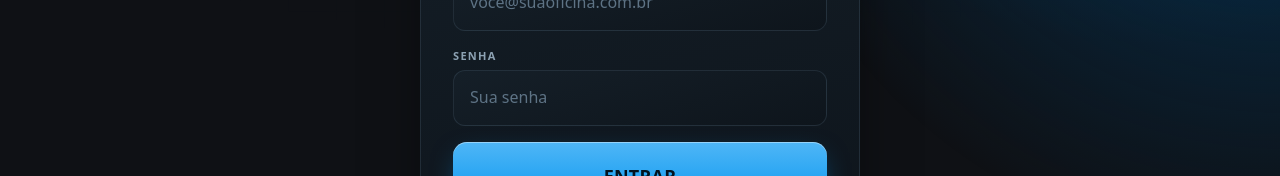
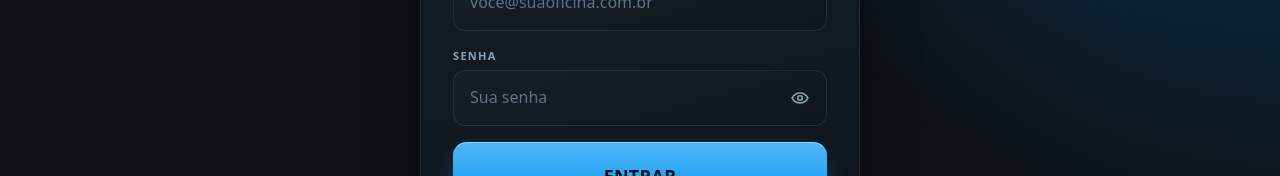
Before and after one commit to cezarhlima1/diegomensor, a Next.js app: page /login in a window 1280 px wide. Shown: the part 373-549 px from the top of the page. Built offline with nearby package versions, Linux system fonts and the light colour scheme.

Commit message:
ajuste senha calculadora

```diff
--- a/app/globals.css
+++ b/app/globals.css
@@ -693,6 +693,17 @@ a:focus-visible, button:focus-visible {
     background: rgba(240,88,76,.08); border: 1px solid rgba(240,88,76,.3); border-radius: 10px; padding: 11px 14px;
   }
 
+  .password-field { position: relative; }
+  .password-field .quiz-input { padding-right: 52px; }
+  .password-toggle {
+    position: absolute; top: 50%; right: 8px; transform: translateY(-50%);
+    display: grid; place-items: center; width: 38px; height: 38px; padding: 0;
+    color: var(--color-muted); background: transparent; border: 0; border-radius: 8px; cursor: pointer;
+    transition: color .2s ease, background .2s ease;
+  }
+  .password-toggle:hover { color: var(--color-blue); background: rgba(4,149,240,.08); }
+  .password-toggle:focus-visible { outline: 2px solid var(--color-blue); outline-offset: 1px; }
+
   /* link alternativo abaixo do form (entrar/criar conta) */
   .auth-alt { margin-top: 18px; text-align: center; font-size: 14px; color: var(--color-muted); }
   .auth-alt a { color: var(--color-blue); font-weight: 700; text-decoration: none; }
--- a/components/auth/Login.tsx
+++ b/components/auth/Login.tsx
@@ -1,6 +1,7 @@
 "use client";
 
 import { useState } from "react";
+import { Eye, EyeOff } from "@/components/icons";
 import { createSupabaseBrowserClient } from "@/lib/supabase/client";
 
 /**
@@ -12,6 +13,7 @@ import { createSupabaseBrowserClient } from "@/lib/supabase/client";
 export default function Login() {
   const [email, setEmail] = useState("");
   const [senha, setSenha] = useState("");
+  const [senhaVisivel, setSenhaVisivel] = useState(false);
   const [erro, setErro] = useState<string | null>(null);
   const [carregando, setCarregando] = useState(false);
 
@@ -72,8 +74,9 @@ export default function Login() {
 
         <label className="grid gap-1.5">
           <span className="quiz-label">Senha</span>
+          <div className="password-field">
             <input
-            type="password"
+              type={senhaVisivel ? "text" : "password"}
               autoComplete="current-password"
               className="quiz-input"
               placeholder="Sua senha"
@@ -81,6 +84,16 @@ export default function Login() {
               onChange={(e) => setSenha(e.target.value)}
               required
             />
+            <button
+              type="button"
+              className="password-toggle"
+              onClick={() => setSenhaVisivel((visivel) => !visivel)}
+              aria-label={senhaVisivel ? "Ocultar senha" : "Mostrar senha"}
+              aria-pressed={senhaVisivel}
+            >
+              {senhaVisivel ? <EyeOff className="w-5 h-5" /> : <Eye className="w-5 h-5" />}
+            </button>
+          </div>
         </label>
 
         {erro && (
--- a/components/icons.tsx
+++ b/components/icons.tsx
@@ -70,6 +70,25 @@ export function Lock({ className }: { className?: string }) {
   );
 }
 
+export function Eye({ className }: { className?: string }) {
+  return (
+    <svg viewBox="0 0 24 24" fill="none" stroke="currentColor" strokeWidth={1.9} strokeLinecap="round" strokeLinejoin="round" className={className} aria-hidden="true">
+      <path d="M2.5 12s3.5-6 9.5-6 9.5 6 9.5 6-3.5 6-9.5 6-9.5-6-9.5-6Z" />
+      <circle cx="12" cy="12" r="2.7" />
+    </svg>
+  );
+}
+
+export function EyeOff({ className }: { className?: string }) {
+  return (
+    <svg viewBox="0 0 24 24" fill="none" stroke="currentColor" strokeWidth={1.9} strokeLinecap="round" strokeLinejoin="round" className={className} aria-hidden="true">
+      <path d="M3 3l18 18" />
+      <path d="M10.7 5.3A10.8 10.8 0 0 1 12 5.2c6 0 9.5 6.8 9.5 6.8a18.2 18.2 0 0 1-3.25 4.1M6.15 6.15C3.95 7.8 2.5 12 2.5 12S6 18.8 12 18.8c1.15 0 2.2-.25 3.15-.65" />
+      <path d="M9.9 9.9a3 3 0 0 0 4.2 4.2" />
+    </svg>
+  );
+}
+
 export function User({ className }: { className?: string }) {
   return (
     <svg viewBox="0 0 24 24" fill="none" stroke="#4FB6F6" strokeWidth={1.5} strokeLinecap="round" strokeLinejoin="round" className={className} aria-hidden="true">
```
Lines whose indentation alone changed are shown as unchanged.
